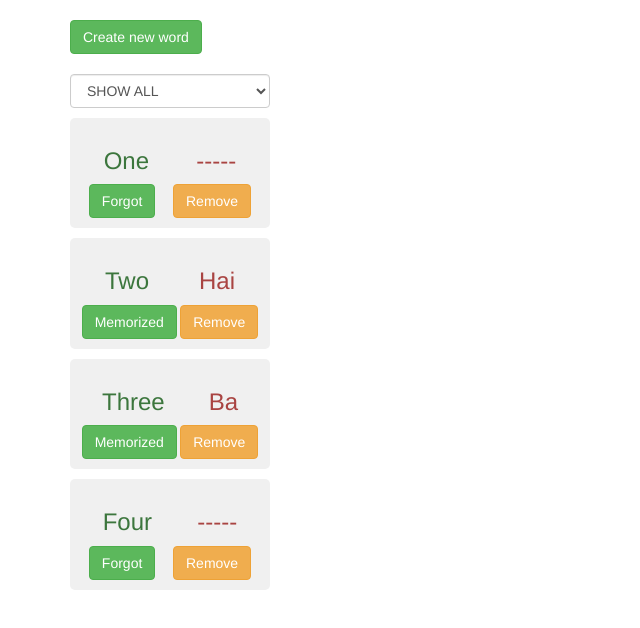
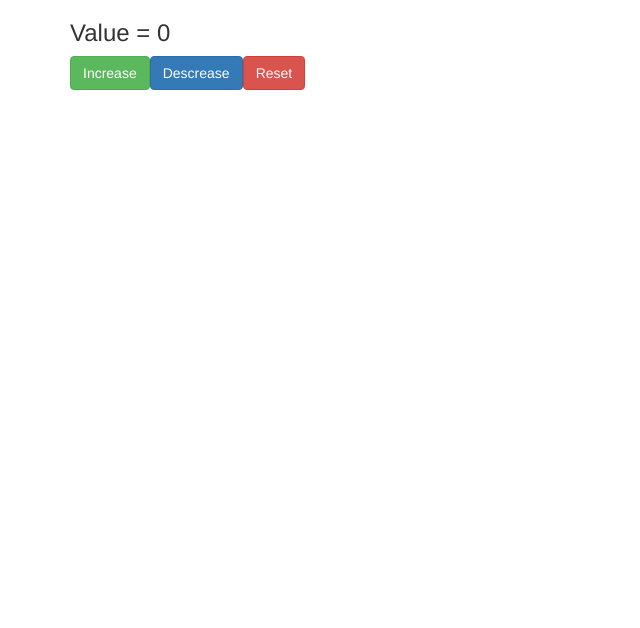
Before and after one commit to vanpho93/word1803, a React (Create React App) app: page / in a window 1280 px wide. Shown: the top 628 px of the page, without its empty margins (0-640 px from the left). Built offline with nearby package versions, Linux system fonts and the light colour scheme.

Commit message:
store.js

```diff
--- a/package.json
+++ b/package.json
@@ -5,7 +5,9 @@
   "dependencies": {
     "react": "^16.2.0",
     "react-dom": "^16.2.0",
-    "react-scripts": "1.1.1"
+    "react-redux": "^5.0.7",
+    "react-scripts": "1.1.1",
+    "redux": "^3.7.2"
   },
   "scripts": {
     "start": "react-scripts start",
--- a/src/App.js
+++ b/src/App.js
@@ -1,16 +1,16 @@
 import React, { Component } from 'react';
 import { WordList } from './WordList';
 import { Parent } from './exam1';
-// import { MyInput } from './MyInput';
+import { Root } from './learn-redux/Root';
 import './App.css';
 
 class App extends Component {
   render() {
     return (
       <div className="App container">
-        <WordList />
+        {/* <WordList /> */}
         {/* <MyInput /> */}
-        {/* <Parent /> */}
+        <Root />
       </div>
     );
   }
--- /dev/null
+++ b/src/learn-redux/Child.js
@@ -0,0 +1,19 @@
+import React, { Component } from 'react';
+
+export class Child extends Component {
+    render() {
+        return (
+            <div>
+                <button className="btn btn-success">
+                    Increase
+                </button>
+                <button className="btn btn-primary">
+                    Descrease
+                </button>
+                <button className="btn btn-danger">
+                    Reset
+                </button>
+            </div>
+        );
+    }
+}
--- /dev/null
+++ b/src/learn-redux/Parent.js
@@ -0,0 +1,16 @@
+import React, { Component } from 'react';
+import { Child } from './Child';
+
+export class Parent extends Component {
+    constructor(props) {
+        super(props);
+    }
+    render() {
+        return (
+            <div>
+                <h3>Value = 0</h3>
+                <Child />
+            </div>
+        );
+    }
+}
--- /dev/null
+++ b/src/learn-redux/Root.js
@@ -0,0 +1,9 @@
+import React, { Component } from 'react';
+import { Parent } from './Parent';
+import './store';
+
+export class Root extends Component {
+    render() {
+        return <Parent />;
+    }
+}
--- /dev/null
+++ b/src/learn-redux/store.js
@@ -0,0 +1,21 @@
+import { createStore } from 'redux';
+
+function reducer(state = { count: 0 }, action) {
+    if (action.type === 'INCREASE') return { count: state.count + 1 };
+    if (action.type === 'DESCREASE') return { count: state.count - 1 };
+    if (action.type === 'RESET') return { count: 0 };
+    return state;
+}
+
+export const store = createStore(reducer);
+
+console.log(store.getState());
+store.dispatch({ type: 'INCREASE' });
+store.dispatch({ type: 'INCREASE' });
+store.dispatch({ type: 'INCREASE' });
+store.dispatch({ type: 'INCREASE' });
+console.log(store.getState());
+store.dispatch({ type: 'DESCREASE' });
+console.log(store.getState());
+store.dispatch({ type: 'RESET' });
+console.log(store.getState());
```
Also changed, not shown: 1 other file (tests, documents, lock files or other folders).
